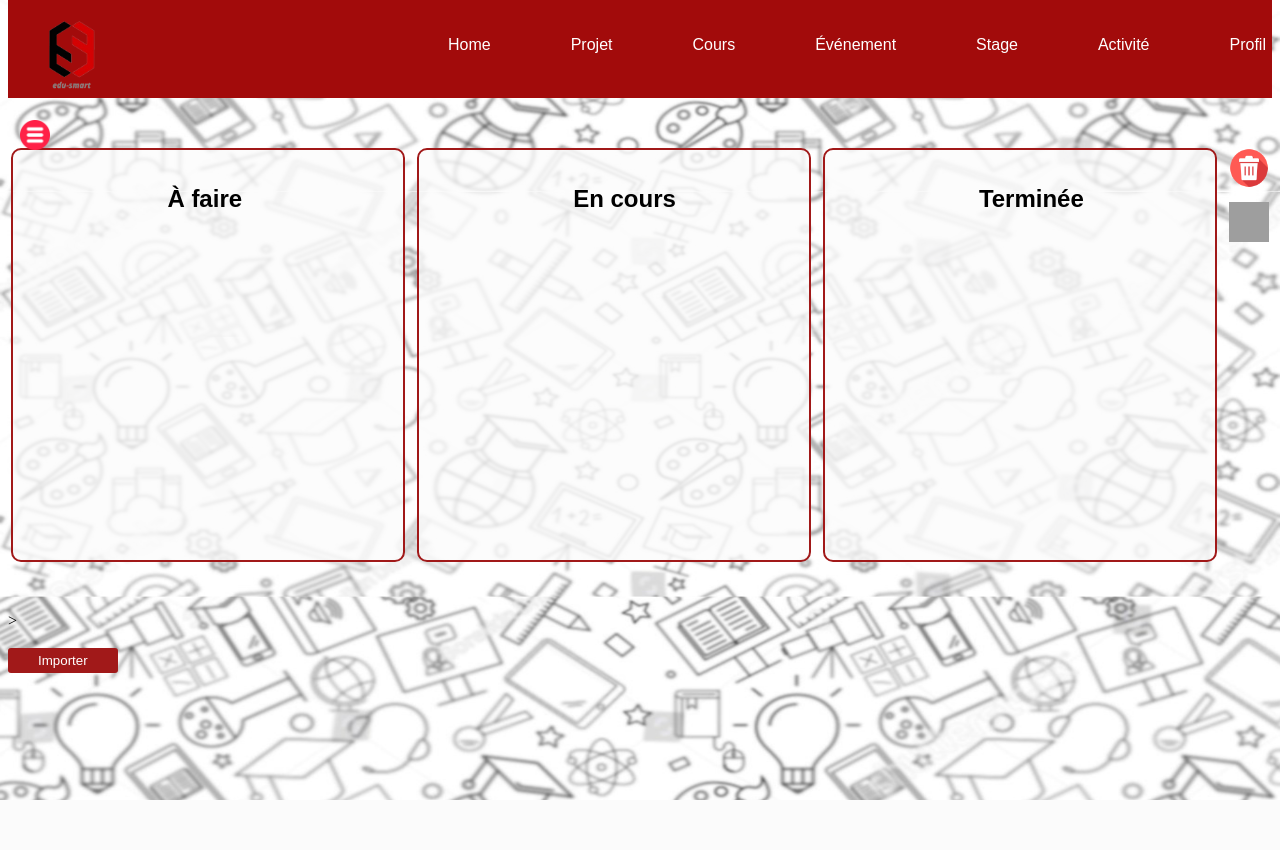
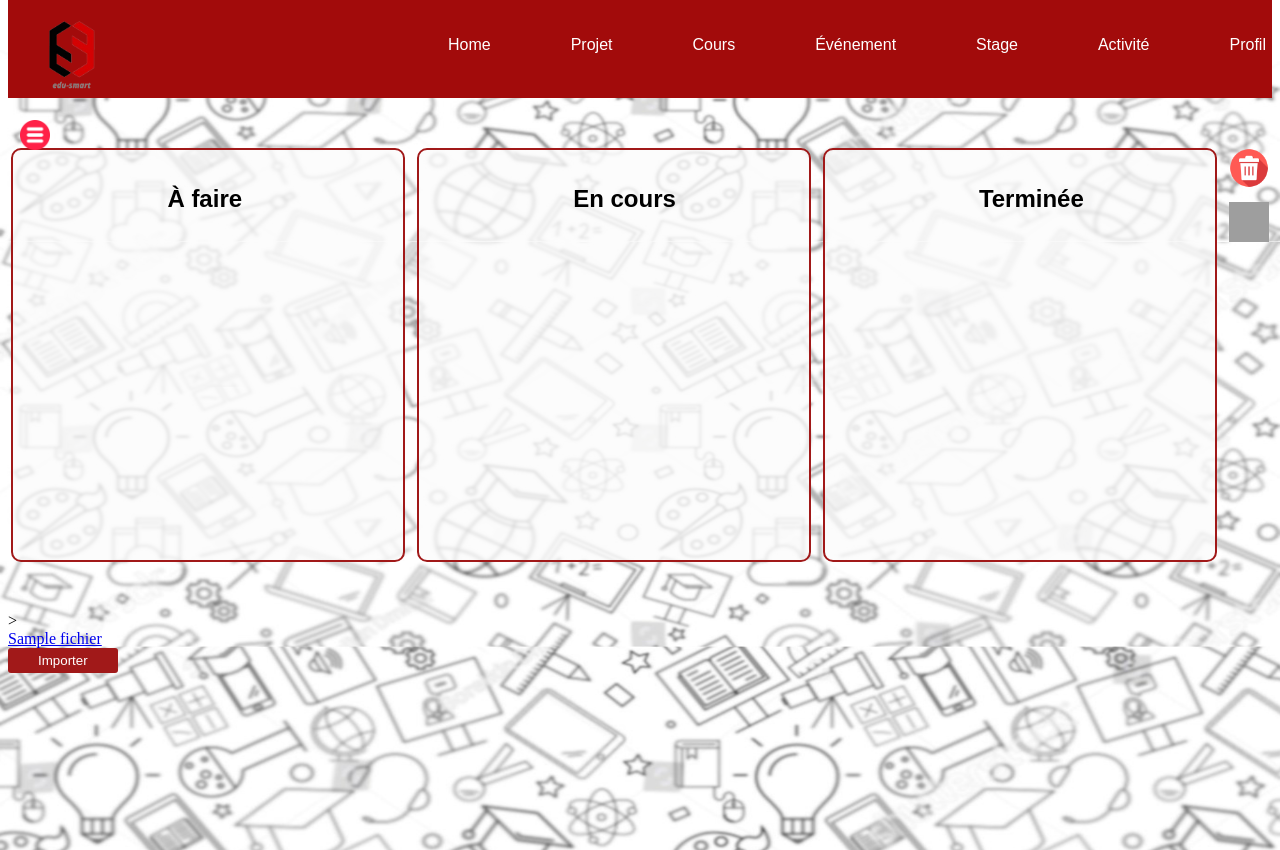
Before and after one commit to Taha-Yassine-Hadded/EduSmart-PI, a Symfony app: template templates/Project/student/HomeStudent.html.twig in a window 1280 px wide; the page is wider, and only the part inside the window is pictured. Before the commit the page ends 800 px from the top of that part, so only its background shows below. Run offline with Twig, Linux system fonts and the light colour scheme; the template is opened without the code that fills it: most values are stand-ins (such as "Sample title", 1, 10 or a date in 2020); some libraries are stand-ins or nearby versions; some web fonts are replaced; grey boxes are pictures that could not be loaded.

Commit message:
21/04/2024r

```diff
--- a/public/css/cssProject/HomeStudent.css
+++ b/public/css/cssProject/HomeStudent.css
@@ -18,7 +18,7 @@
 }
 .background-image {
     position: absolute;
-    top: 0;
+    top: 50px;
     left: 0;
     width: 100%;
     height: 100%;
--- a/src/Controller/ProjectController/HomeStudentController.php
+++ b/src/Controller/ProjectController/HomeStudentController.php
@@ -11,7 +11,7 @@ use Symfony\Component\HttpFoundation\Response;
 use Symfony\Component\Routing\Annotation\Route;
 use Symfony\Component\HttpFoundation\Request;
 use Doctrine\ORM\EntityManagerInterface;
-use App\Entity\Tache; // Ajout du namespace pour la classe Tache
+use App\Entity\Tache;
 use Symfony\Component\HttpFoundation\JsonResponse;
 use App\Service\Projet\ProjectMembersService;
 use App\Entity\ProjectMembers;
@@ -61,6 +61,7 @@ class HomeStudentController extends AbstractController
 
         $taches = $this->tacheService->getTachesByUserIdAndProjectId($userId, $projectId);
         $projectNames = $this->projectService->getProjectNamesForUserId($userId);
+        $fichiers = $this->fichierService->getFichiersByProjectId($projectId);
 
 
         // Utiliser la méthode getValidStates() de l'énumération EtatEnum pour obtenir les valeurs valides
@@ -70,6 +71,8 @@ class HomeStudentController extends AbstractController
             'projectNames' => $projectNames,
             'taches' => $taches,
             'etatEnumValues' => $etatEnumValues,
+            'fichiers' => $fichiers,
+
         ]);
     }
 
--- a/src/Service/Projet/FichierService.php
+++ b/src/Service/Projet/FichierService.php
@@ -30,8 +30,10 @@ class FichierService
     {
         return $this->entityManager->getRepository(Fichier::class)->find($id);
     }
-
-
+    public function getFichiersByProjectId(int $projectId): array
+    {
+        return $this->entityManager->getRepository(Fichier::class)->findBy(['project' => $projectId]);
+    }
 
     // Ajoutez d'autres méthodes de service ici selon vos besoins
 }
--- a/templates/Project/student/HomeStudent.html.twig
+++ b/templates/Project/student/HomeStudent.html.twig
@@ -208,6 +208,11 @@
 </div>>
 <div class="horizontal-scroll-container">
     <div class="scroll-content">
+        {% for fichier in fichiers %}
+            <div>
+                <a href="{{ path('download_fichier', {'id': fichier.id}) }}">{{ fichier.nom }}</a>
+            </div>
+        {% endfor %}
     </div>
     <div class="import-button" id="importBtn">
         <button>
```
